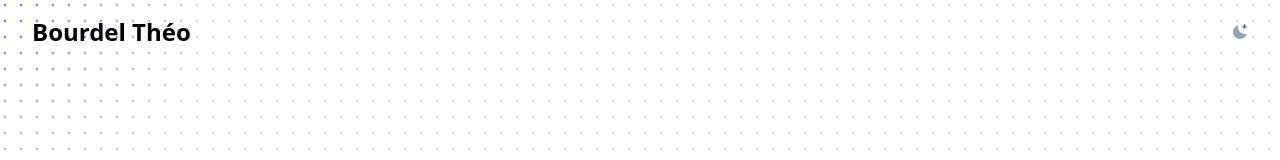
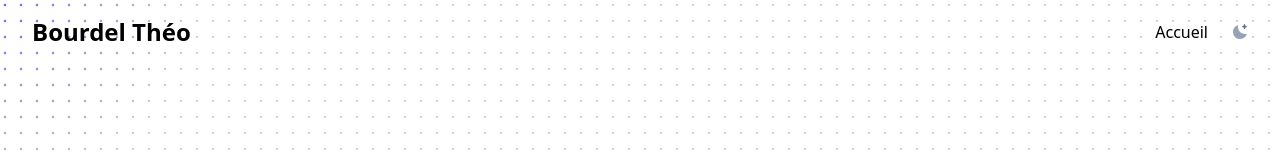
Before and after one commit to TheoBourdel/portfolio, a Next.js app: page / in a window 1280 px wide. Shown: the top 160 px of the page. Built offline with nearby package versions, Linux system fonts and the light colour scheme.

Commit message:
feat(header): add accueil link

```diff
--- a/components/shared/Header.js
+++ b/components/shared/Header.js
@@ -8,13 +8,11 @@ export default function Header() {
         <Link href="/">
             <h1 className='dark:text-white font-bold text-2xl'>Bourdel Théo</h1>
         </Link>
-        {/* <nav>
+        <nav className='ml-auto mr-6'>
             <ul className='flex flex-row gap-12'>
-                <li className='dark:text-white'>Home</li>
-                <li className='dark:text-white'>About</li>
-                <li className='dark:text-white'>Contact</li>
+                <li className='dark:text-white'><Link href="/">Accueil</Link></li>
             </ul>
-        </nav> */}
+        </nav>
         <ThemeModeButton />
     </header>
   )
```
